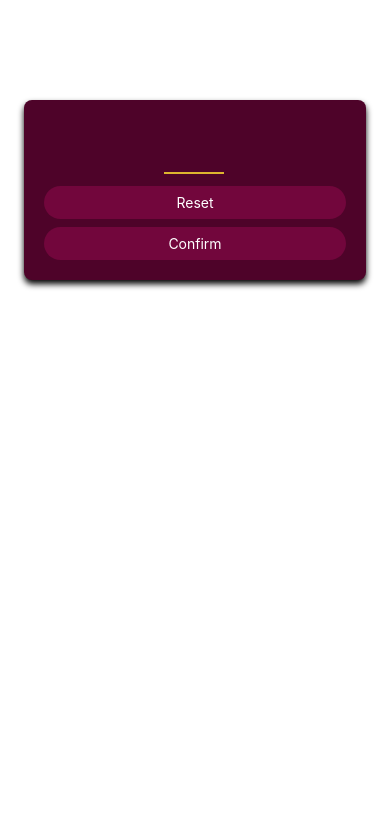
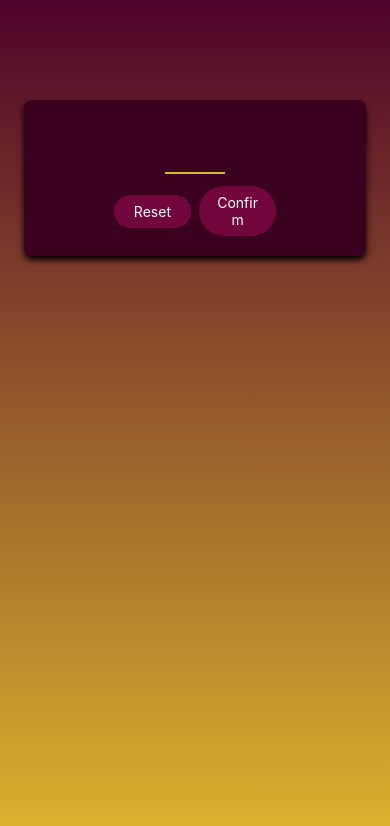
Before and after one commit to Nishant-Bhosale/GuessTheNumber_ReactNative, a React Native app: screen / in a window 390 px wide. Shown: the top 826 px of the page. Built offline with nearby package versions, Linux system fonts and the light colour scheme.

Commit message:
Added linear gradient

```diff
--- a/App.js
+++ b/App.js
@@ -1,13 +1,18 @@
 import { StatusBar } from "expo-status-bar";
+import { LinearGradient } from "expo-linear-gradient";
 import { StyleSheet, Text, View } from "react-native";
 import StartGameScreen from "./screens/StartGameScreen";
 
 export default function App() {
 	return (
-		<View>
+		<LinearGradient colors={["#4e0329", "#ddb52f"]} style={styles.rootScreen}>
 			<StartGameScreen />
-		</View>
+		</LinearGradient>
 	);
 }
 
-const styles = StyleSheet.create({});
+const styles = StyleSheet.create({
+	rootScreen: {
+		flex: 1,
+	},
+});
--- a/package.json
+++ b/package.json
@@ -12,7 +12,8 @@
     "expo": "~46.0.9",
     "expo-status-bar": "~1.4.0",
     "react": "18.0.0",
-    "react-native": "0.69.5"
+    "react-native": "0.69.5",
+    "expo-linear-gradient": "~11.4.0"
   },
   "devDependencies": {
     "@babel/core": "^7.12.9"
--- a/screens/StartGameScreen.js
+++ b/screens/StartGameScreen.js
@@ -12,19 +12,28 @@
 				textContentType="number"
 				style={styles.numberInput}
 			/>
-			<PrimaryButton>Reset</PrimaryButton>
-			<PrimaryButton>Confirm</PrimaryButton>
+			<View style={styles.buttonsContainer}>
+				<View style={styles.buttonContainer}>
+					<PrimaryButton>Reset</PrimaryButton>
+				</View>
+				<View style={styles.buttonContainer}>
+					<PrimaryButton>Confirm</PrimaryButton>
+				</View>
+			</View>
 		</View>
 	);
 };
 
 const styles = StyleSheet.create({
 	inputContainer: {
+		display: "flex",
+		justifyContent: "center",
+		alignItems: "center",
 		padding: 16,
 		marginTop: 100,
 		marginHorizontal: 24,
 		borderRadius: 8,
-		backgroundColor: "#4e0329",
+		backgroundColor: "#3b021f",
 		elevation: 10,
 		shadowColor: "black",
 		shadowOffset: { width: 0, height: 4 },
@@ -37,12 +46,20 @@
 		fontSize: 32,
 		borderBottomColor: "#ddb52f",
 		borderBottomWidth: 2,
-		marginLeft: "40%",
 		color: "#ddb52f",
 		marginVertical: 8,
 		fontWeight: "bold",
 		textAlign: "center",
 	},
+	buttonsContainer: {
+		display: "flex",
+		flexDirection: "row",
+		alignItems: "center",
+		justifyContent: "center",
+	},
+	buttonContainer: {
+		flex: 1,
+	},
 });
 
 export default StartGameScreen;
```
Also changed, not shown: 1 other file (tests, documents, lock files or other folders).
